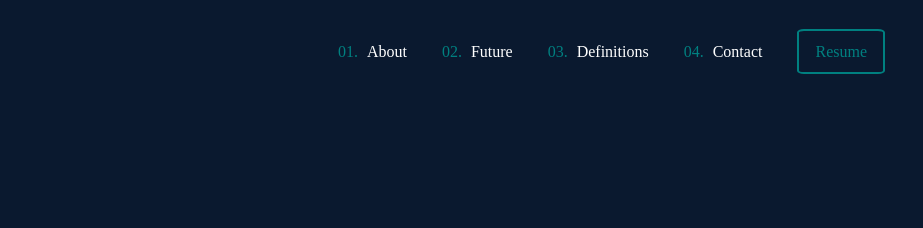
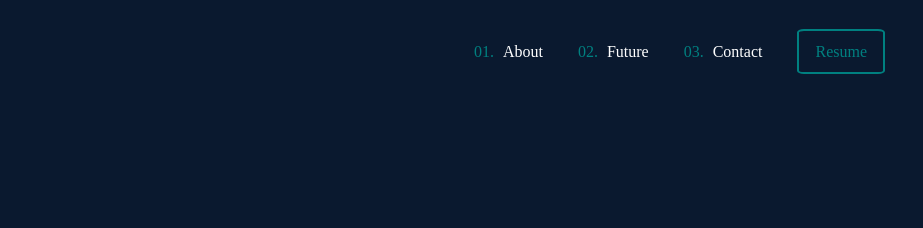
Before and after one commit to lmv7296/website-Lorenzo, a website: page index.html in a window 1280 px wide. Shown: the top 228 px of the page, 357-1280 px from the left. Drawn offline with Linux system fonts and the light colour scheme.

Commit message:
remove a page and added new resume

```diff
--- a/index.html
+++ b/index.html
@@ -18,9 +18,6 @@
             </li>
             <li class="list_item">
                 <a  href="#Future">Future</a>
-            </li>
-            <li class="list_item">
-                <a id="work" href="./pages/summery.html">Definitions</a>
             </li>
             <li class="list_item">
                 <a id="Contact" href="">Contact</a>
```
Also changed, not shown: 1 other file.
